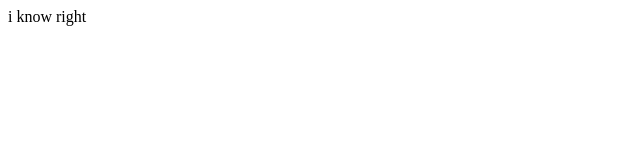
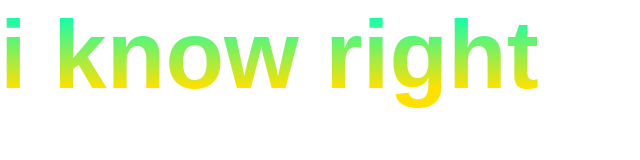
Before and after one commit to fonfonbee/hey, a plain HTML site: page index.html in a window 1280 px wide. Shown: the whole page, without its empty margins (0-640 px from the left). Drawn offline with Linux system fonts and the light colour scheme.

Commit message:
yeah so I added html and css files

```diff
--- a/index.html
+++ b/index.html
@@ -1 +1,10 @@
-<div>i know right</div>
+<!DOCTYPE html>
+<html lang="en">
+<head>
+    <meta http-equiv="refresh" content="2">
+    <link rel="stylesheet" href="./style.css">
+</head>
+<body>
+    <div id="ai">i know right</div>
+</body>
+</html>
--- /dev/null
+++ b/style.css
@@ -0,0 +1,21 @@
+*, *::before, *::after {
+    box-sizing: border-box;
+  }
+
+  body {
+    margin: 0;
+    overflow: hidden;
+    width: 100vw;
+    height: 100vh;
+    font-family: "M+", Arial, sans-serif;
+  }
+
+  #ai {
+    font-size: 6em;
+    font-weight: 900;
+    background: rgb(255,225,0);
+    background: linear-gradient(0deg, rgba(255,225,0,1) 20%, rgba(0,255,186,1) 90%);
+    -webkit-background-clip: text;
+    background-clip: text;
+    -webkit-text-fill-color: transparent;
+  }
```
